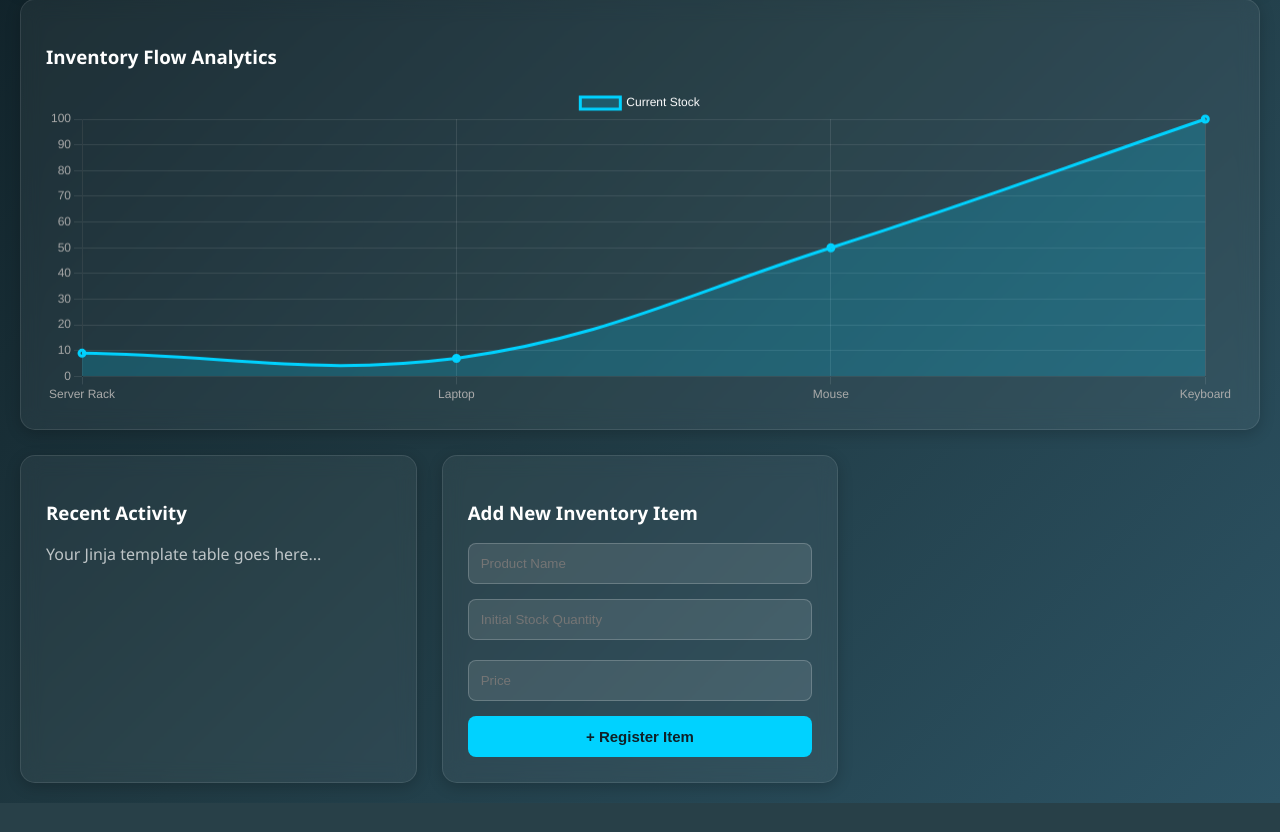
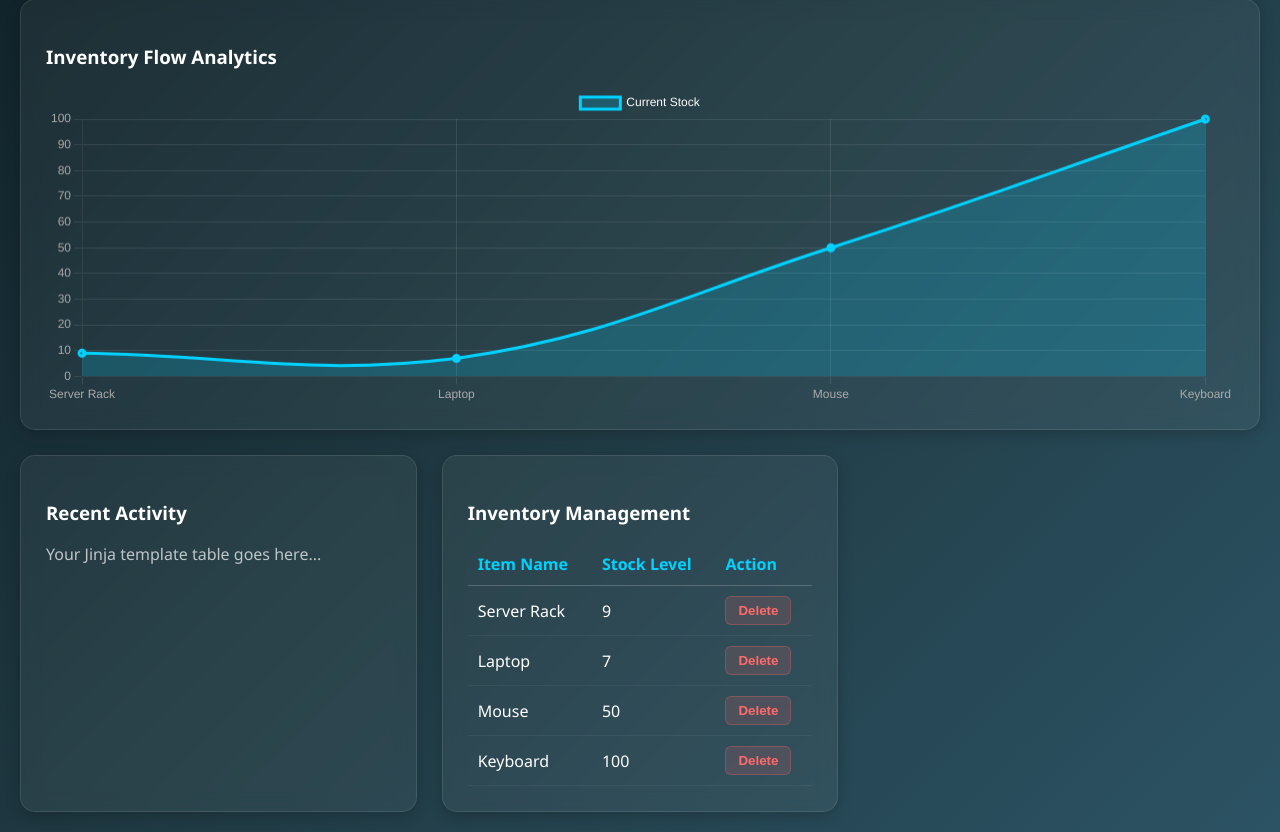
Before and after one commit to ajayravichandiran-ui/mini-erp-final, a Flask app: page / in a window 1280 px wide. Shown: the part 156-988 px from the top of the page. Before the commit the page ends 959 px from the top, so only its background shows below. Run offline with Flask 3, Linux system fonts and the light colour scheme; data comes from the database, SQL or seed files in the repository.

Commit message:
Delete function

```diff
--- a/app.py
+++ b/app.py
@@ -158,6 +158,19 @@ def add_item():
 
     # Update the query to include the price column
     cursor.execute("INSERT INTO products (name, stock, price) VALUES (?, ?, ?)", (item_name, item_stock, item_price))
+
+    conn.commit()
+    conn.close()
+
+    return redirect(url_for('index'))
+
+@app.route('/delete_item/<item_name>', methods=['POST'])
+def delete_item(item_name):
+    conn = sqlite3.connect(DB_PATH)
+    cursor = conn.cursor()
+
+    # Delete the specific product from the database
+    cursor.execute("DELETE FROM products WHERE name = ?", (item_name,))
 
     conn.commit()
     conn.close()
--- a/templates/index.html
+++ b/templates/index.html
@@ -95,6 +95,23 @@
         .glass-btn:hover {
             transform: translateY(-2px);
         }
+
+        .delete-btn {
+    background: rgba(255, 100, 100, 0.15);
+    color: #ff6b6b;
+    border: 1px solid rgba(255, 100, 100, 0.3);
+    padding: 6px 12px;
+    border-radius: 6px;
+    cursor: pointer;
+    font-weight: bold;
+    transition: all 0.3s ease;
+}
+
+.delete-btn:hover {
+    background: #ff6b6b;
+    color: white;
+    transform: scale(1.05);
+}
     </style>
 </head>
 <body>
@@ -124,20 +141,29 @@
 
         <!-- Add New Item Form -->
         <div class="glass-card">
-            <h3>Add New Inventory Item</h3>
-            <form action="/add_item" method="POST">
-                <input type="text" name="name" placeholder="Product Name" required
-                    style="width: 100%; padding: 12px; margin-bottom: 15px; background: rgba(255,255,255,0.1); border: 1px solid rgba(255,255,255,0.2); border-radius: 8px; color: white; outline: none; box-sizing: border-box;">
+    <h3>Inventory Management</h3>
+    <table style="width: 100%; text-align: left; border-collapse: collapse; margin-top: 15px;">
+        <tr style="border-bottom: 1px solid rgba(255,255,255,0.2);">
+            <th style="padding: 10px; color: #00d2ff;">Item Name</th>
+            <th style="padding: 10px; color: #00d2ff;">Stock Level</th>
+            <th style="padding: 10px; color: #00d2ff;">Action</th>
+        </tr>
 
-                <input type="number" name="stock" placeholder="Initial Stock Quantity" required
-                    style="width: 100%; padding: 12px; margin-bottom: 20px; background: rgba(255,255,255,0.1); border: 1px solid rgba(255,255,255,0.2); border-radius: 8px; color: white; outline: none; box-sizing: border-box;">
-                <input type="number" step="0.01" name="price" class="glass-input" placeholder="Price" required>
-                <button type="submit"
-                    style="width: 100%; padding: 12px; border: none; border-radius: 8px; background: #00d2ff; color: #0f2027; font-weight: bold; font-size: 15px; cursor: pointer; transition: transform 0.2s ease;">
-                  + Register Item
-                </button>
-            </form>
-        </div>
+        <!-- Jinja loop generating a row and delete button for every item -->
+        {% for i in range(labels|length) %}
+        <tr style="border-bottom: 1px solid rgba(255,255,255,0.05);">
+            <td style="padding: 10px;">{{ labels[i] }}</td>
+            <td style="padding: 10px;">{{ data[i] }}</td>
+            <td style="padding: 10px;">
+                <!-- The form sends a POST request to our new route -->
+                <form action="/delete_item/{{ labels[i] }}" method="POST" style="margin: 0;">
+                    <button type="submit" class="delete-btn">Delete</button>
+                </form>
+            </td>
+        </tr>
+        {% endfor %}
+    </table>
+</div>
 
     </div>
 
```
